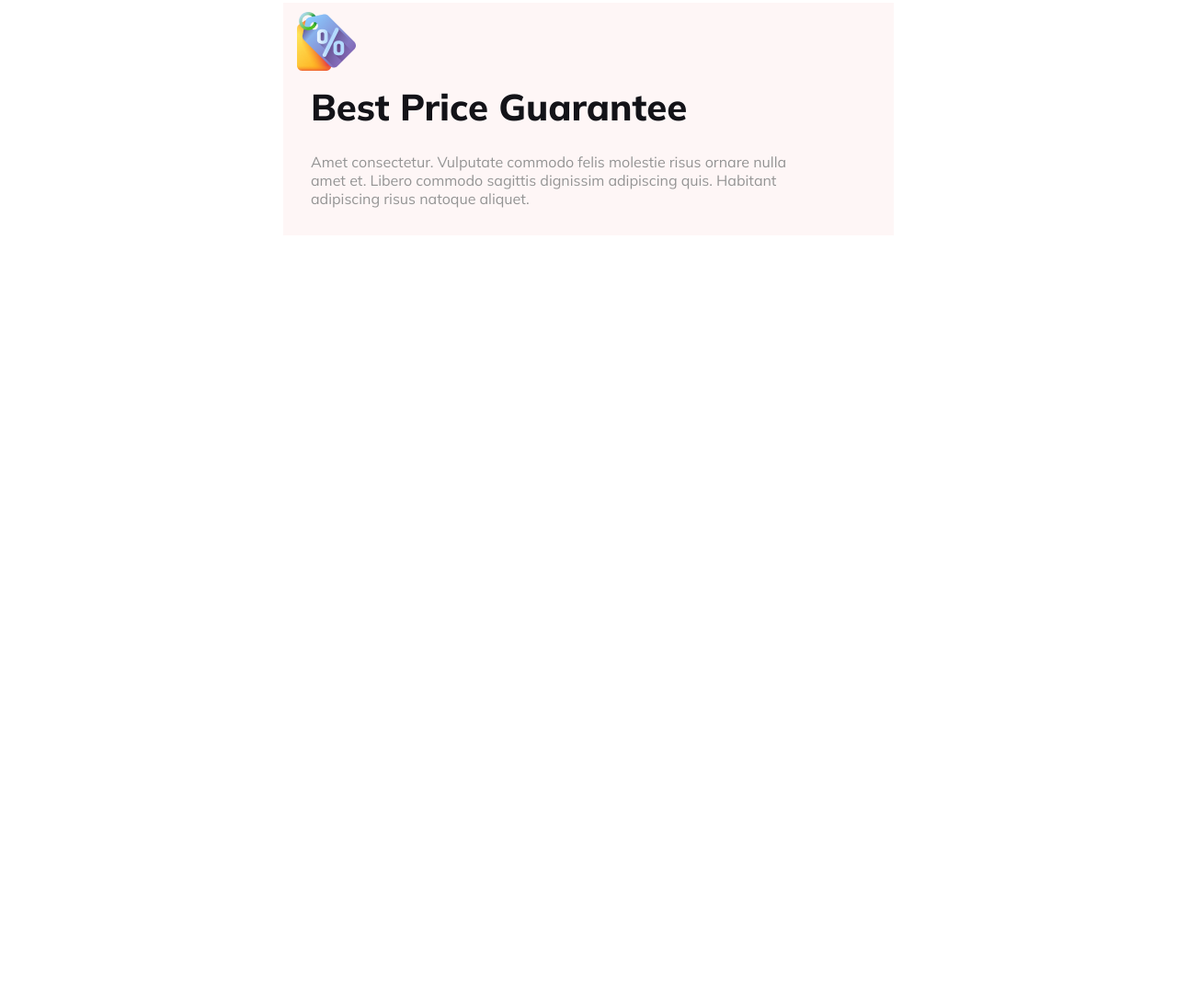
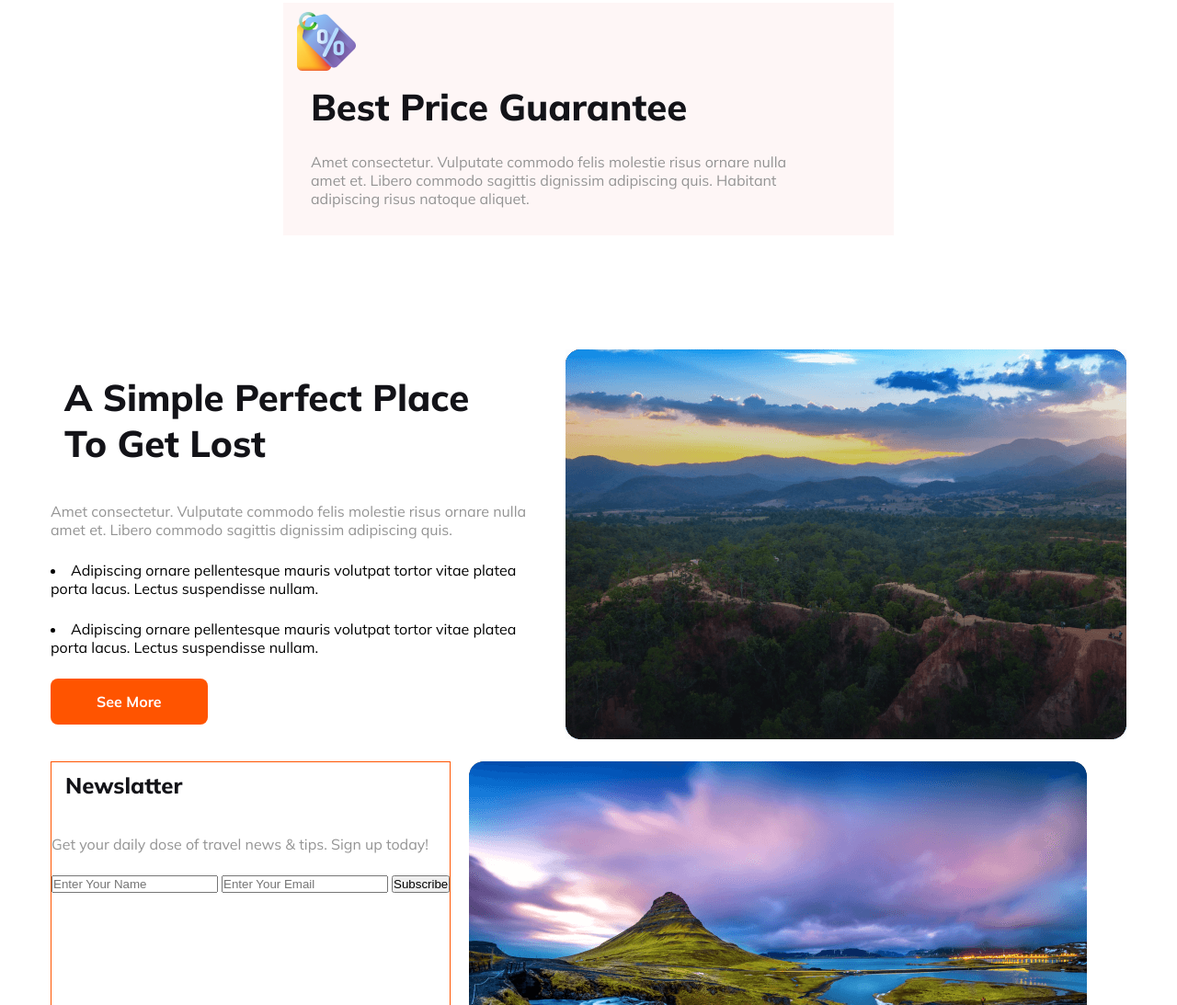
Before and after one commit to safi-03/assignment-two-all, a plain HTML site: page index.html in a window 1280 px wide. Shown: the part 1707-2800 px from the top of the page at 92% size. Before the commit the page ends 2063 px from the top, so only its background shows below. Drawn offline with Linux system fonts and the light colour scheme.

Commit message:
seven section added

```diff
--- a/index.html
+++ b/index.html
@@ -113,6 +113,50 @@
                 et. Libero commodo sagittis dignissim adipiscing quis. Habitant adipiscing risus natoque aliquet. </p>
         </div>
     </section>
+    <!-- six-section -->
+    <section>
+        <div class="third-section">
+            <div>
+                <h1 style="color: #131318;
+            font-family: Mulish;
+            font-size: 40px;
+            font-weight: 800;" class="">A Simple Perfect Place To Get Lost</h1>
+                <p class="third-section-text" style="padding: 24px 0;">Amet consectetur. Vulputate commodo felis
+                    molestie risus ornare nulla amet et. Libero commodo sagittis dignissim adipiscing quis. </p>
+                <li class="third-section-text" style="padding: 0 0 24px 0; color:black">Adipiscing ornare pellentesque
+                    mauris volutpat tortor vitae platea porta lacus. Lectus suspendisse nullam.</li>
+                <li class="third-section-text" style="padding: 0 0 24px 0; color:black">Adipiscing ornare pellentesque
+                    mauris volutpat tortor vitae platea porta lacus. Lectus suspendisse nullam.</li>
+                <button class="primary-btn">See More</button>
+            </div>
+            <img src="Images/Group 40089.png" style="margin-left: 20px">
+        </div>
+    </section>
+    <!-- section seven -->
+    <section>
+        <div class="seven-sectio">
+            <div class="seven-sectio-main">
+                <h1 style="color: #131318;
+                font-family: Mulish;
+                font-size: 24px;
+                font-weight: 800;
+                ">Newslatter</h1>
+                <p class="third-section-text" style="padding: 24px 0;">Get your daily dose of travel news & tips. Sign
+                    up today!</p>
+                <div class="input-section">
+                    <input type="text" placeholder="Enter Your Name" required>
+                    <input type="email" placeholder="Enter Your Email" required>
+                    <input type="button" value="Subscribe">
+                </div>
+
+            </div>
+
+            <img src="Images/Rectangle 8 (1).png" alt="" style="margin-left: 20px">
+        </div>
+
+    </section>
+
+
 </body>
 
 </html>
--- a/mobile.css
+++ b/mobile.css
@@ -1,3 +1,4 @@
 @media screen and (max-width: 576) {
-    body ,flex-direction: column;
+    body {
+        flex-direction: column;}
 }
--- a/style.css
+++ b/style.css
@@ -72,6 +72,7 @@ nav ul a {
     justify-content: center;
     text-align: center;
     border-radius: 16px;
+    : ;
 }
 
 .banner-heading {
@@ -94,11 +95,10 @@ nav ul a {
 }
 
 .banner-btn {
-    background-color: #f4fdff;
+    background:rgba(225, 33, 33,.6)
     margin: 0px 200px;
     padding: 30px 0px 30px 0px;
     border-radius: 25px;
-    opacity: -7px;
 
 }
 
@@ -170,3 +170,13 @@ p {
     font-size: 16px;
     font-weight: 400;
 }
+.seven-sectio{
+    display: flex;
+}
+.seven-sectio-main{
+   justify-content: center;
+   border:1px solid #FF5400;
+}
+.input-section{
+    display: inline-block;
+}
```
